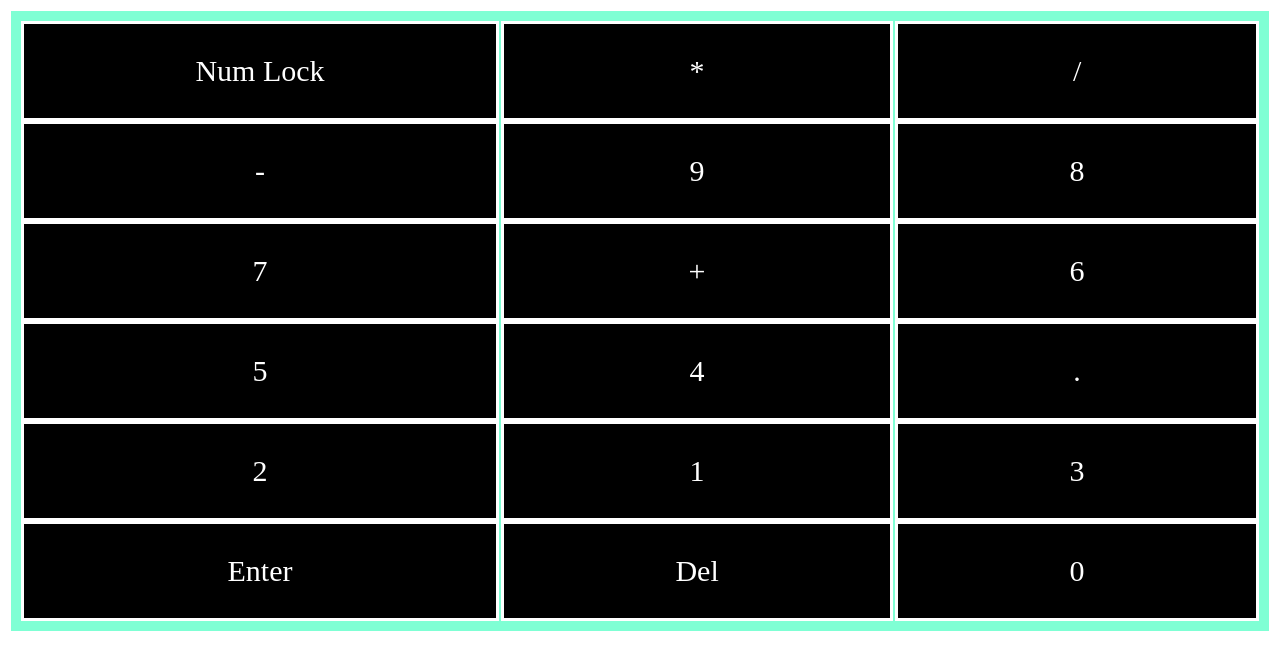
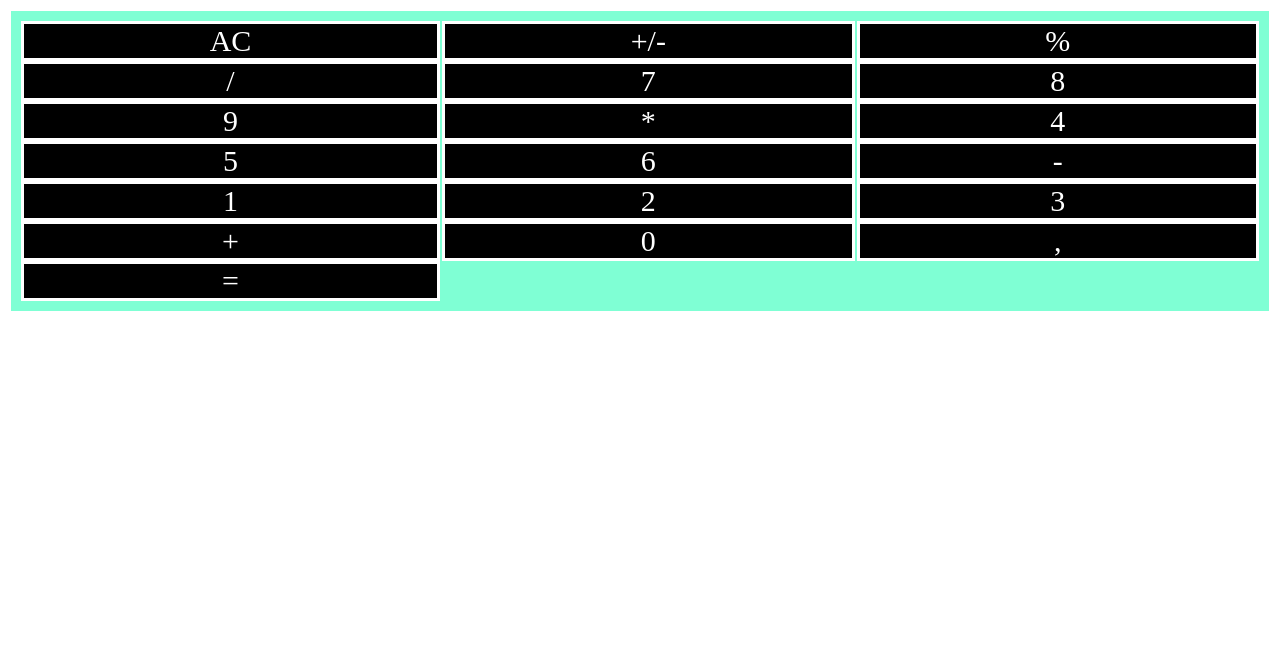
Before and after one commit to fernanda-vs/webFernanda, a plain HTML site: page exercicios/atividade08/calculadora2.html in a window 1280 px wide. Drawn offline with Linux system fonts and the light colour scheme.

Commit message:
Update calculadora2.html

```diff
--- a/exercicios/atividade08/calculadora2.html
+++ b/exercicios/atividade08/calculadora2.html
@@ -9,60 +9,24 @@
 </head>
 <body>
     <div class="grid-container">
-        <div class="g1">
-            <p>Num Lock</p>
-        </div>
-        <div class="g2">
-            <p>*</p>
-        </div>
-        <div class="g3">
-            <p>/</p>
-        </div>
-        <div class="g4">
-            <p>-</p>
-        </div>
-        <div class="g5">
-            <p>9</p>
-        </div>
-        <div class="g6">
-            <p>8</p>
-        </div>
-        <div class="g7">
-            <p>7</p>
-        </div>
-        <div class="g8">
-            <p>+</p>
-        </div>
-        <div class="g9">
-            <p>6</p>
-        </div>
-        <div class="g10">
-            <p>5</p>
-        </div>
-        <div class="g11">
-            <p>4</p>
-        </div>
-        <div class="g12">
-            <p>.</p>
-        </div>
-        <div class="g13">
-            <p>2</p>
-        </div>
-        <div class="g14">
-            <p>1</p>
-        </div>
-        <div class="g15">
-            <p>3</p>
-        </div>
-        <div class="g16">
-            <p>Enter</p>
-        </div>
-        <div class="g17">
-            <p>Del</p>
-        </div>
-        <div class="g18">
-            <p>0</p>
-        </div>
-    </div>
+        <div class="funcao" id="ac">AC</div>
+        <div class="funcao" id="mm">+/-</div>
+        <div class="funcao" id="porcent">%</div>
+        <div class="operacoes" id="div">/</div>
+        <div class="numerico" id="t7">7</div>
+        <div class="numerico" id="t8">8</div>
+        <div class="numerico" id="t9">9</div>
+        <div class="operacoes" id="mult">*</div>
+        <div class="numerico" id="t4">4</div>
+        <div class="numerico" id="t5">5</div>
+        <div class="numerico" id="t6">6</div>
+        <div class="operacoes" id="sub">-</div>
+        <div class="numerico" id="t1">1</div>
+        <div class="numerico" id="t2">2</div>
+        <div class="numerico" id="t3">3</div>
+        <div class="operacoes" id="soma">+</div>
+        <div class="numerico" id="t0">0</div>
+        <div class="numerico" id="virgula">,</div>
+        <div class="operacoes" id="igual">=</div>
 </body>
 </html>
```
